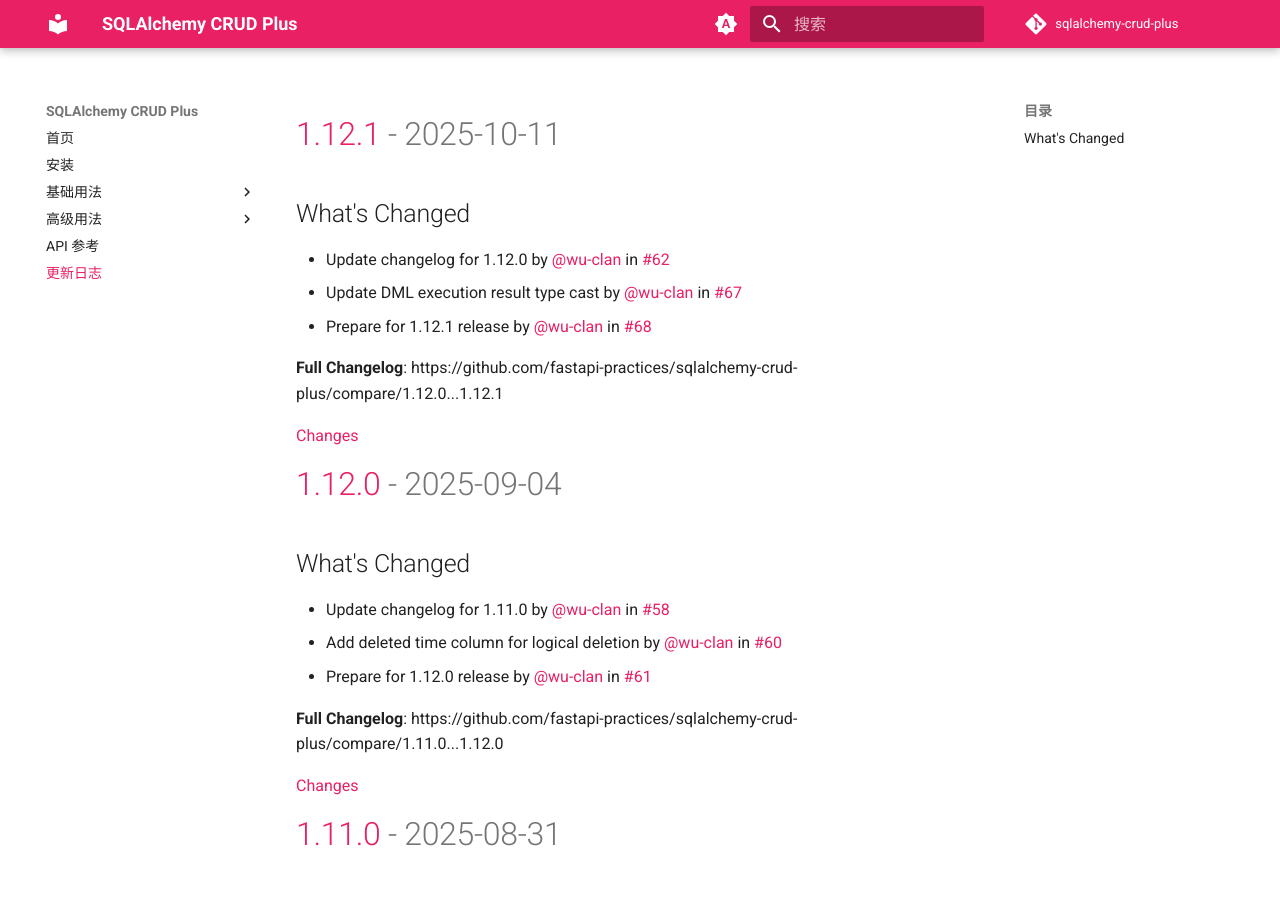
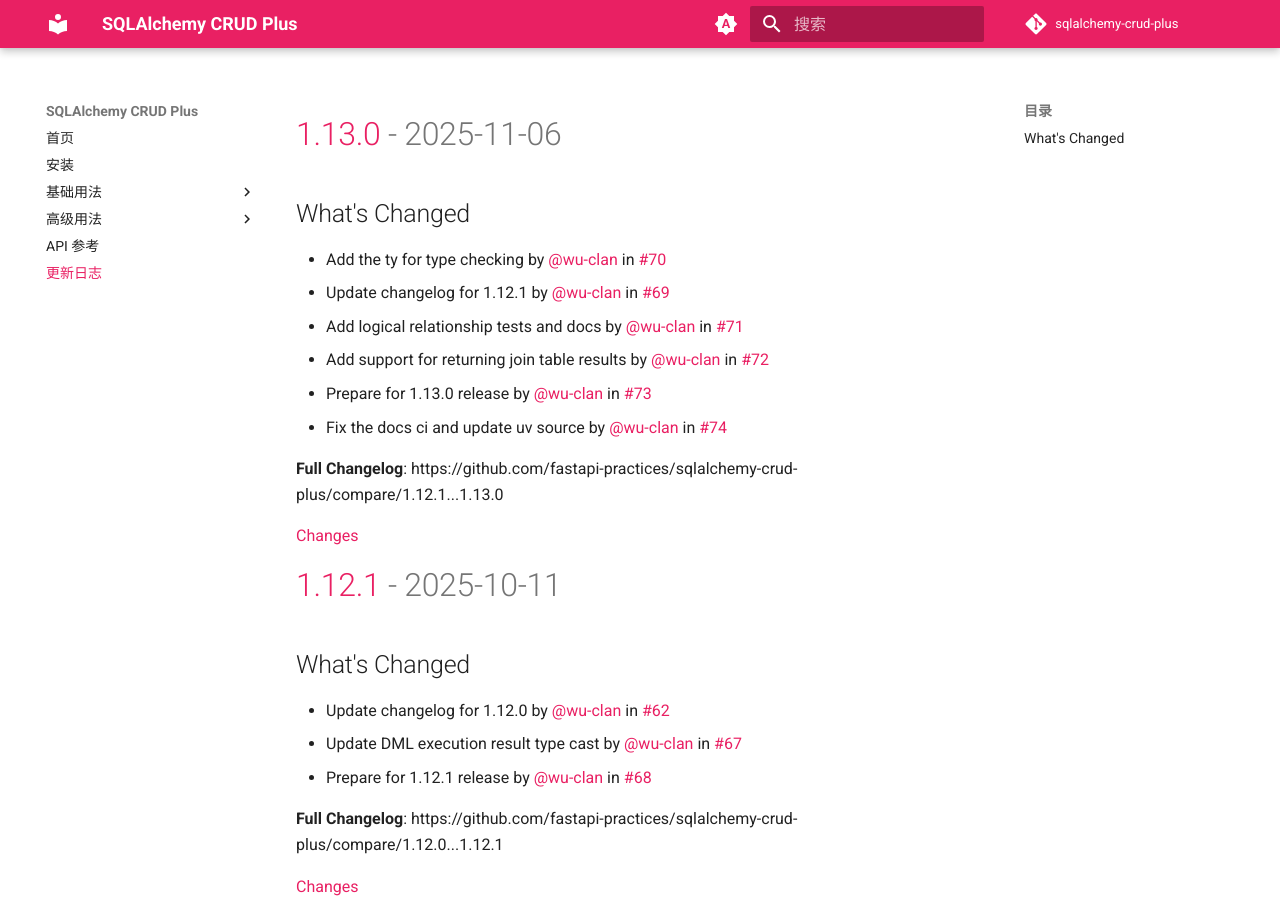
Before and after one commit to fastapi-practices/sqlalchemy-crud-plus, an MkDocs documentation site: the page built from docs/changelog.md, in a window 1280 px wide and 900 px high. Built offline with MkDocs 1.6.1 and Material for MkDocs 9.7.7, drawn with Linux system fonts in a browser that asks for light colours; comment, search, counter and statistics services are not loaded.

Commit message:
Update the changelog for 1.13.0 (#77)

```diff
--- a/docs/changelog.md
+++ b/docs/changelog.md
@@ -1,3 +1,20 @@
+<a id="1.13.0"></a>
+# [1.13.0](https://github.com/fastapi-practices/sqlalchemy-crud-plus/releases/tag/1.13.0) - 2025-11-06
+
+## What's Changed
+* Add the ty for type checking by [@wu-clan](https://github.com/wu-clan) in [#70](https://github.com/fastapi-practices/sqlalchemy-crud-plus/pull/70)
+* Update changelog for 1.12.1 by [@wu-clan](https://github.com/wu-clan) in [#69](https://github.com/fastapi-practices/sqlalchemy-crud-plus/pull/69)
+* Add logical relationship tests and docs by [@wu-clan](https://github.com/wu-clan) in [#71](https://github.com/fastapi-practices/sqlalchemy-crud-plus/pull/71)
+* Add support for returning join table results by [@wu-clan](https://github.com/wu-clan) in [#72](https://github.com/fastapi-practices/sqlalchemy-crud-plus/pull/72)
+* Prepare for 1.13.0 release by [@wu-clan](https://github.com/wu-clan) in [#73](https://github.com/fastapi-practices/sqlalchemy-crud-plus/pull/73)
+* Fix the docs ci and update uv source by [@wu-clan](https://github.com/wu-clan) in [#74](https://github.com/fastapi-practices/sqlalchemy-crud-plus/pull/74)
+
+
+**Full Changelog**: https://github.com/fastapi-practices/sqlalchemy-crud-plus/compare/1.12.1...1.13.0
+
+[Changes][1.13.0]
+
+
 <a id="1.12.1"></a>
 # [1.12.1](https://github.com/fastapi-practices/sqlalchemy-crud-plus/releases/tag/1.12.1) - 2025-10-11
 
@@ -220,6 +237,7 @@
 [Changes][0.0.4]
 
 
+[1.13.0]: https://github.com/fastapi-practices/sqlalchemy-crud-plus/compare/1.12.1...1.13.0
 [1.12.1]: https://github.com/fastapi-practices/sqlalchemy-crud-plus/compare/1.12.0...1.12.1
 [1.12.0]: https://github.com/fastapi-practices/sqlalchemy-crud-plus/compare/1.11.0...1.12.0
 [1.11.0]: https://github.com/fastapi-practices/sqlalchemy-crud-plus/compare/v1.10.0...1.11.0
@@ -236,4 +254,4 @@
 [1.0.0]: https://github.com/fastapi-practices/sqlalchemy-crud-plus/compare/0.0.4...1.0.0
 [0.0.4]: https://github.com/fastapi-practices/sqlalchemy-crud-plus/tree/0.0.4
 
-<!-- Generated by https://github.com/rhysd/changelog-from-release v3.9.0 -->
+<!-- Generated by https://github.com/rhysd/changelog-from-release v3.9.1 -->
```
